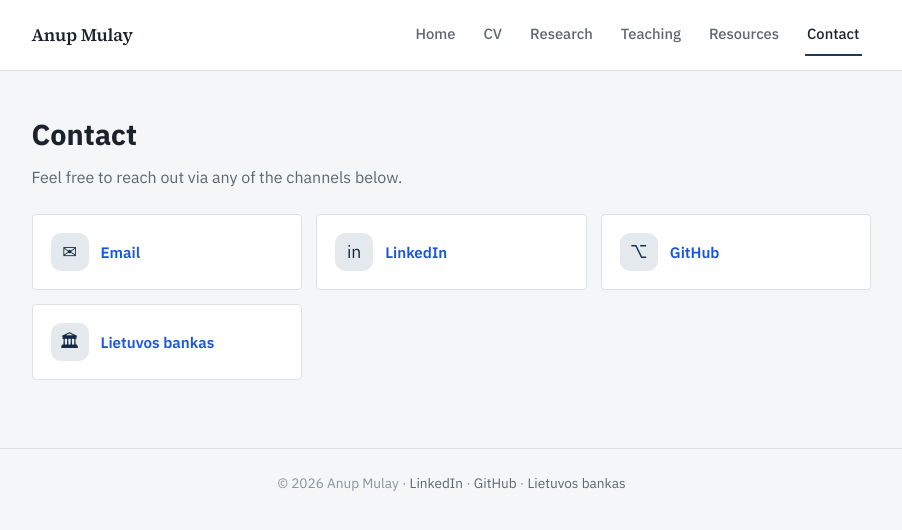
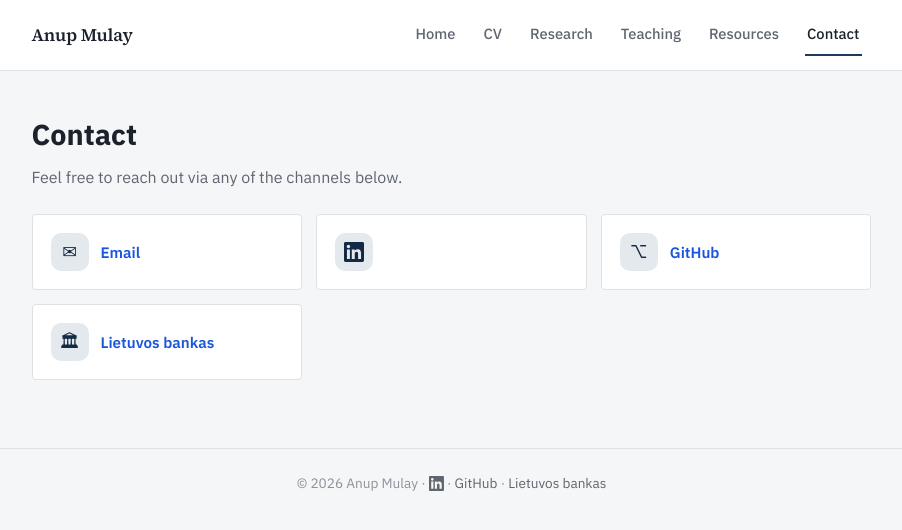
Before and after one commit to anupmulay/anupmulay.github.io, a plain HTML site: page contact.html in a window 1280 px wide. Shown: the whole page, without its empty margins (181-1083 px from the left). Drawn offline with Linux system fonts and the light colour scheme.

Commit message:
Show the LinkedIn logo instead of the word in the footer and contact card
Co-Authored-By: Claude Opus 5.5 <noreply@anthropic.com>

```diff
--- a/contact.html
+++ b/contact.html
@@ -9,7 +9,7 @@
 <link rel="preconnect" href="https://fonts.googleapis.com">
 <link rel="preconnect" href="https://fonts.gstatic.com" crossorigin>
 <link rel="stylesheet" href="https://fonts.googleapis.com/css2?family=IBM+Plex+Sans:wght@400;500;600;700&family=Source+Serif+4:opsz,wght@8..60,500;8..60,600;8..60,700&display=swap">
-<link rel="stylesheet" href="css/style.css?v=2">
+<link rel="stylesheet" href="css/style.css?v=3">
 </head>
 <body>
 
@@ -41,9 +41,8 @@
         <span class="icon">✉</span>
         <span class="contact-name">Email</span>
       </a>
-      <a class="contact-card" href="https://www.linkedin.com/in/anupmulay1" target="_blank" rel="noopener">
-        <span class="icon">in</span>
-        <span class="contact-name">LinkedIn</span>
+      <a class="contact-card" href="https://www.linkedin.com/in/anupmulay1" target="_blank" rel="noopener" aria-label="LinkedIn" title="LinkedIn">
+        <span class="icon"><svg class="li-logo" viewBox="0 0 24 24" aria-hidden="true" focusable="false"><path fill-rule="evenodd" d="M20.447 20.452h-3.554v-5.569c0-1.328-.027-3.037-1.852-3.037-1.853 0-2.136 1.445-2.136 2.939v5.667H9.351V9h3.414v1.561h.046c.477-.9 1.637-1.85 3.37-1.85 3.601 0 4.267 2.37 4.267 5.455v6.286zM5.337 7.433c-1.144 0-2.063-.926-2.063-2.065 0-1.138.92-2.063 2.063-2.063 1.14 0 2.064.925 2.064 2.063 0 1.139-.925 2.065-2.064 2.065zm1.782 13.019H3.555V9h3.564v11.452zM22.225 0H1.771C.792 0 0 .774 0 1.729v20.542C0 23.227.792 24 1.771 24h20.451C23.2 24 24 23.227 24 22.271V1.729C24 .774 23.2 0 22.222 0h.003z"/></svg></span>
       </a>
       <a class="contact-card" href="https://github.com/anupmulay" target="_blank" rel="noopener">
         <span class="icon">⌥</span>
@@ -61,7 +60,7 @@
 <footer class="site-footer">
   <div class="wrap">
     &copy; <span id="year"></span> Anup Mulay &middot;
-    <a href="https://www.linkedin.com/in/anupmulay1" target="_blank" rel="noopener">LinkedIn</a> &middot;
+    <a href="https://www.linkedin.com/in/anupmulay1" target="_blank" rel="noopener" aria-label="LinkedIn" title="LinkedIn"><svg class="li-logo" viewBox="0 0 24 24" aria-hidden="true" focusable="false"><path fill-rule="evenodd" d="M20.447 20.452h-3.554v-5.569c0-1.328-.027-3.037-1.852-3.037-1.853 0-2.136 1.445-2.136 2.939v5.667H9.351V9h3.414v1.561h.046c.477-.9 1.637-1.85 3.37-1.85 3.601 0 4.267 2.37 4.267 5.455v6.286zM5.337 7.433c-1.144 0-2.063-.926-2.063-2.065 0-1.138.92-2.063 2.063-2.063 1.14 0 2.064.925 2.064 2.063 0 1.139-.925 2.065-2.064 2.065zm1.782 13.019H3.555V9h3.564v11.452zM22.225 0H1.771C.792 0 0 .774 0 1.729v20.542C0 23.227.792 24 1.771 24h20.451C23.2 24 24 23.227 24 22.271V1.729C24 .774 23.2 0 22.222 0h.003z"/></svg></a> &middot;
     <a href="https://github.com/anupmulay" target="_blank" rel="noopener">GitHub</a> &middot;
     <a href="https://www.lb.lt/en/anup-shamsundar-mulay" target="_blank" rel="noopener">Lietuvos bankas</a>
   </div>
--- a/css/style.css
+++ b/css/style.css
@@ -427,6 +427,10 @@ nav.site-nav a.active {
   font-size: 1.1rem;
   flex-shrink: 0;
 }
+.contact-card .icon svg {
+  width: 20px;
+  height: 20px;
+}
 .contact-card .contact-name {
   font-weight: 600;
   font-size: 0.95rem;
@@ -443,3 +447,12 @@ footer.site-footer {
   text-align: center;
 }
 footer.site-footer a { color: var(--text-muted); }
+
+/* ===== LinkedIn logo (footer and contact card) ===== */
+.li-logo {
+  display: inline-block;
+  width: 1.1em;
+  height: 1.1em;
+  fill: currentColor;
+  vertical-align: -0.2em;
+}
```
Also changed, not shown: cv.html (+2 -2 lines), index.html (+2 -2 lines), research.html (+2 -2 lines), resources.html (+2 -2 lines), teaching.html (+2 -2 lines).
